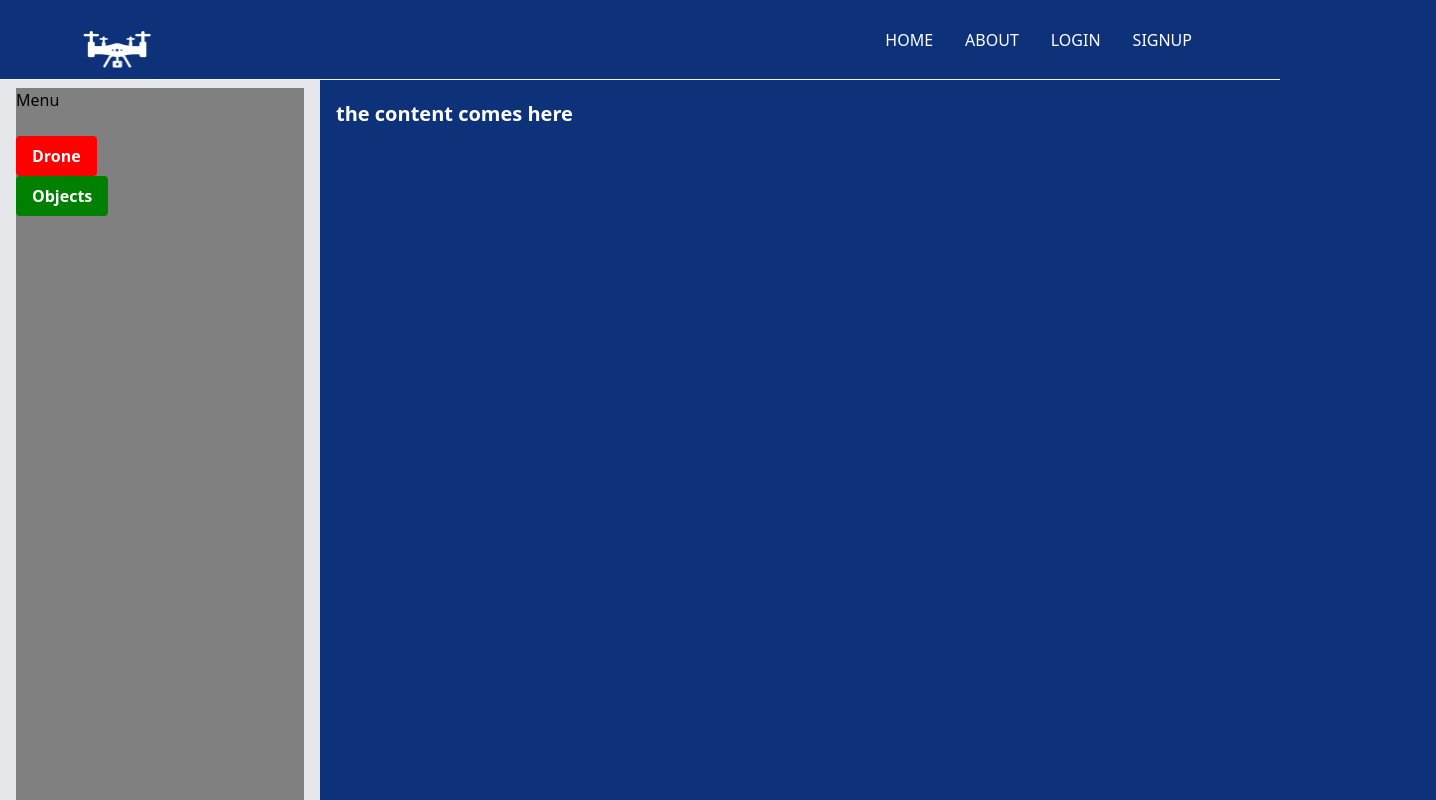
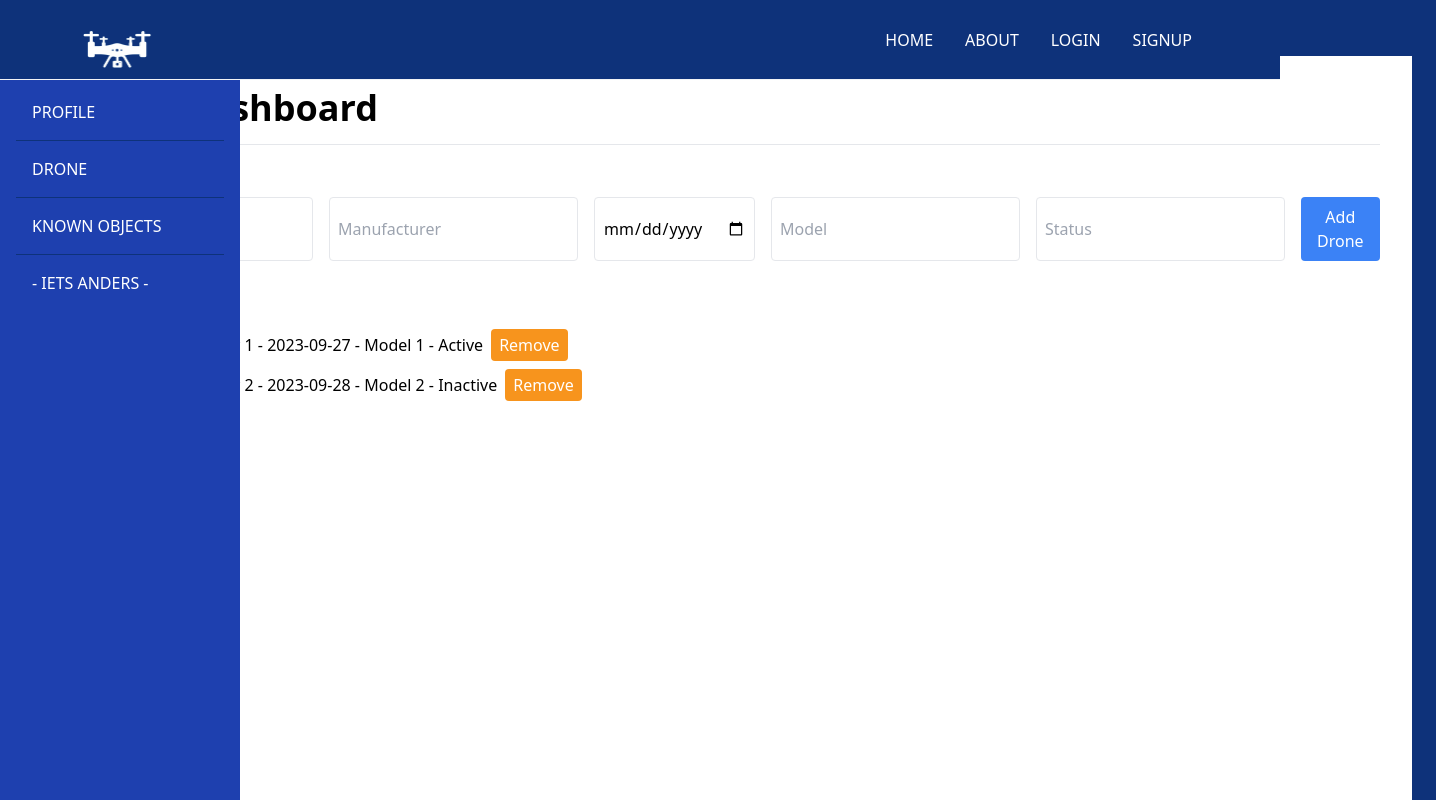
Before and after one commit to JohanLindeque/drone-project-group5, a React (Create React App) app: page /dashboard in a window 1280 px wide. Shown: the top 800 px of the page, 1436 px wide, since content can reach past the window. Built offline with nearby package versions, Linux system fonts and the light colour scheme.

Commit message:
sidebar & drone
added sidebar functionality and style also created drone interface

```diff
--- a/src/components/Dashboard.jsx
+++ b/src/components/Dashboard.jsx
@@ -1,24 +1,31 @@
-import React from 'react';
+import React, { useState } from 'react';
+import Profile from './Profile';
+import Drone from './Drone';
+import KnownObjects from './KnownObjects';
 import Sidebar from './Sidebar';
-import KnownObjects from './KnownObjects';
 
-const Dashboard = () => {
+const App = () => {
+  const [content, setContent] = useState('drone');
+
+  const handleContentChange = (selectedContent) => {
+    setContent(selectedContent);
+  };
+
   return (
-    <div className="flex mt-8">
-      {/* Sidebar on the left */}
-      <div className="w-1/4 bg-gray-200 p-4">
-        <Sidebar />
+    <div className="flex h-screen">
+      {/* Sidebar */}
+      <div className="w-1/4 bg-blue-800 text-white py-4">
+        <Sidebar onContentChange={handleContentChange} />
       </div>
 
-      {/* KnownObjects on the right */}
-      <div className="flex-grow p-4">
-        <div className="container mx-auto ">
-          <h1 className="text-3xl font-bold mb-4 text-red-600">Dashboard</h1>
-          <KnownObjects />
-        </div>
+      {/* Content Area */}
+      <div className="flex-grow p-6 ml-2 mt-8">
+        {content === 'profile' && <Profile />}
+        {content === 'drone' && <Drone />}
+        {content === 'known-objects' && <KnownObjects />}
       </div>
     </div>
   );
 };
 
-export default Dashboard;
+export default App;
--- a/src/components/Drone.jsx
+++ b/src/components/Drone.jsx
@@ -1,9 +1,126 @@
-import React from 'react'
+import React, { useState } from 'react';
 
 const Drone = () => {
+  // Define initial state for drones
+  const [drones, setDrones] = useState([
+    {
+      id: 1,
+      name: 'Drone 1',
+      manufacturer: 'Manufacturer 1',
+      date: '2023-09-27',
+      model: 'Model 1',
+      status: 'Active',
+    },
+    {
+      id: 2,
+      name: 'Drone 2',
+      manufacturer: 'Manufacturer 2',
+      date: '2023-09-28',
+      model: 'Model 2',
+      status: 'Inactive',
+    },
+  ]);
+
+  // Define state for input fields
+  const [newDrone, setNewDrone] = useState({
+    name: '',
+    manufacturer: '',
+    date: '',
+    model: '',
+    status: '',
+  });
+
+  // Function to handle adding a new drone
+  const handleAddDrone = () => {
+    if (newDrone.name && newDrone.manufacturer && newDrone.date && newDrone.model && newDrone.status) {
+      setDrones([
+        ...drones,
+        { id: drones.length + 1, ...newDrone },
+      ]);
+      setNewDrone({
+        name: '',
+        manufacturer: '',
+        date: '',
+        model: '',
+        status: '',
+      });
+    }
+  };
+
+  // Function to handle removing a drone by ID
+  const handleRemoveDrone = (id) => {
+    const updatedDrones = drones.filter((drone) => drone.id !== id);
+    setDrones(updatedDrones);
+  };
+
   return (
-    <div>Drone</div>
-  )
-}
+    <div className='bg-white min-h-screen p-8'>
+      <h1 className='text-4xl font-semibold mb-4'>Drone Dashboard</h1>
+      <hr className='mb-6' />
 
-export default Drone
+      {/* Add a new drone */}
+      <div className='mb-8'>
+        <h3 className='text-xl font-semibold'>Add a New Drone</h3>
+        <div className='flex space-x-4'>
+          <input
+            type='text'
+            placeholder='Name'
+            value={newDrone.name}
+            onChange={(e) => setNewDrone({ ...newDrone, name: e.target.value })}
+            className='border rounded p-2 flex-1'
+          />
+          <input
+            type='text'
+            placeholder='Manufacturer'
+            value={newDrone.manufacturer}
+            onChange={(e) => setNewDrone({ ...newDrone, manufacturer: e.target.value })}
+            className='border rounded p-2 flex-1'
+          />
+          <input
+            type='date'
+            value={newDrone.date}
+            onChange={(e) => setNewDrone({ ...newDrone, date: e.target.value })}
+            className='border rounded p-2 flex-1'
+          />
+          <input
+            type='text'
+            placeholder='Model'
+            value={newDrone.model}
+            onChange={(e) => setNewDrone({ ...newDrone, model: e.target.value })}
+            className='border rounded p-2 flex-1'
+          />
+          <input
+            type='text'
+            placeholder='Status'
+            value={newDrone.status}
+            onChange={(e) => setNewDrone({ ...newDrone, status: e.target.value })}
+            className='border rounded p-2 flex-1'
+          />
+          <button onClick={handleAddDrone} className='bg-blue-500 text-white px-4 py-2 rounded'>
+            Add Drone
+          </button>
+        </div>
+      </div>
+
+      {/* Display list of drones */}
+      <div>
+        <h3 className='text-xl font-semibold mb-2'>Drones</h3>
+        <ul>
+          {drones.map((drone) => (
+            <li key={drone.id} className='mb-2'>
+              {drone.name} - {drone.manufacturer} - {drone.date} - {drone.model} - {drone.status}
+              <button
+                onClick={() => handleRemoveDrone(drone.id)}
+                className='bg-[#f7941d] text-white px-2 py-1 ml-2 rounded'
+              >
+                Remove
+              </button>
+            </li>
+          ))}
+        </ul>
+      </div>
+    </div>
+  );
+};
+
+export default Drone;
--- a/src/components/KnownObjects.jsx
+++ b/src/components/KnownObjects.jsx
@@ -1,13 +1,13 @@
-import React from 'react'
+import React from 'react';
 
-const KnownObjects = () => {
+const KnownObjectsComponent = () => {
   return (
-<div className='w-5/6' >
-    <div>
-    <h1 className='text-xl font-semibold text-white '>the content comes here</h1>
+    <div className="p-4">
+      <h2 className="text-2xl font-bold text-[#32CD32]">Known Objects</h2>
+      <p className="text-lg">Explore a list of known objects here.</p>
+      {/* Add your known objects content here */}
     </div>
-  </div>
-  )
-}
+  );
+};
 
-export default KnownObjects
+export default KnownObjectsComponent;
--- /dev/null
+++ b/src/components/Profile.jsx
@@ -0,0 +1,13 @@
+import React from 'react';
+
+const ProfileComponent = () => {
+  return (
+    <div className="p-4">
+      <h2 className="text-2xl font-bold text-[#32CD32]">Profile</h2>
+      <p className="text-lg">Welcome to your profile page. You can edit your information here.</p>
+      {/* Add your profile content here */}
+    </div>
+  );
+};
+
+export default ProfileComponent;
--- a/src/components/Sidebar.jsx
+++ b/src/components/Sidebar.jsx
@@ -2,18 +2,31 @@ import React from 'react';
 
 const Sidebar = ({ onContentChange }) => {
   return (
-    <div className='bg-[gray]  h-screen flex-col  mt-10'>
-      <h1>Menu</h1>
-      <br />
-      <div>
-        <button
-          className='bg-[red] hover:bg-[blue] text-white font-bold py-2 px-4 rounded flex'
-          onClick={() => onContentChange('drone')}>
+    <div className='fixed left-0 top-0 h-screen w-60 bg-blue-800 text-white'>
+      <h1 className='text-3xl font-bold text-[#32CD32] my-4 mx-6'>Group 5</h1>
+      <ul className='uppercase p-4'>
+        <li
+          className='p-4 cursor-pointer border-b border-[#0E327A]'
+          onClick={() => onContentChange('profile')}
+        >
+          Profile
+        </li>
+        <li
+          className='p-4 cursor-pointer border-b border-[#0E327A]'
+          onClick={() => onContentChange('drone')}
+        >
           Drone
-        </button>
-
-        <button className='bg-[green] hover:bg-[blue] text-white font-bold py-2 px-4 rounded'>Objects</button>
-      </div>
+        </li>
+        <li
+          className='p-4 cursor-pointer border-b border-[#0E327A]'
+          onClick={() => onContentChange('known-objects')}
+        >
+          Known Objects
+        </li>
+        <li className='p-4 cursor-pointer' onClick={() => onContentChange('signup')}>
+          - iets anders -
+        </li>
+      </ul>
     </div>
   );
 };
```
